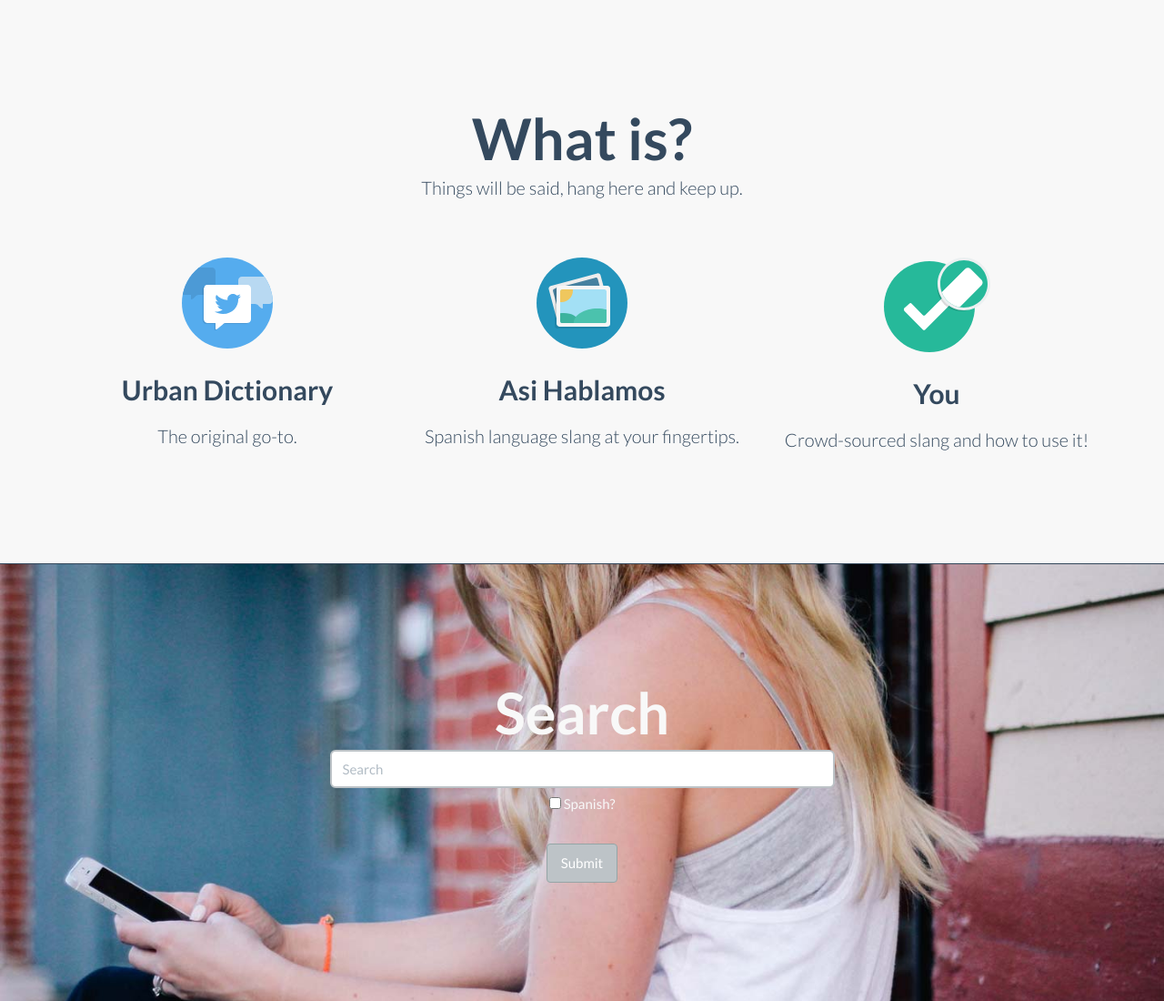
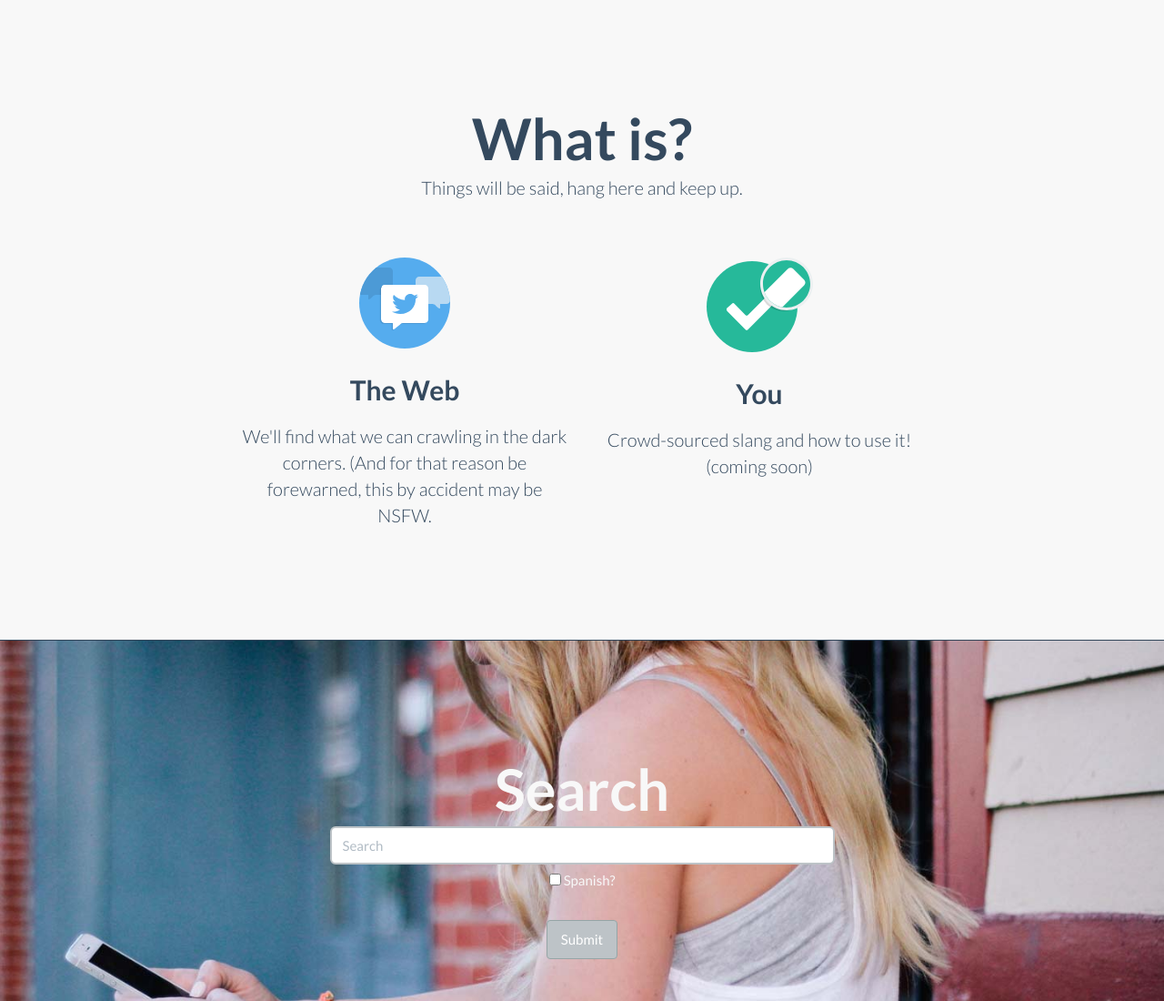
Before and after one commit to uglyboxer/slang, a Django app: page / in a window 1280 px wide. Shown: the part 863-1963 px from the top of the page at 91% size. Run offline with Django 3.2, Linux system fonts and the light colour scheme; data that the repository does not hold is empty; parts of the project's set-up code (start-up, migrations or seed data) failed here and were passed over; some libraries are stand-ins or nearby versions.

Commit message:
Ready deploy

```diff
--- a/dict/templates/base.html
+++ b/dict/templates/base.html
@@ -89,24 +89,19 @@
 
 			<div class="row">
 
-				<div class="col-sm-4 wow fadeInDown text-center">
+				<div class="col-sm-4 col-md-offset-2 wow fadeInDown text-center">
 					<img class="rotate" src="{% static 'img/icon/tweet.svg' %}" alt="Generic placeholder image">
-					<h3>Urban Dictionary</h3>
-					<p class="lead">The original go-to. </p>
+					<h3>The Web</h3>
+					<p class="lead">We'll find what we can crawling in the dark corners.  (And for that reason be forewarned, this by accident may be NSFW.</p>
 					<!-- <p><a class="btn btn-embossed btn-primary view" role="button">View Details</a></p> -->
 					</div><!-- /.col-lg-4 -->
 
-					<div class="col-sm-4 wow fadeInDown text-center">
-						<img  class="rotate" src="{% static 'img/icon/picture.svg' %}" alt="Generic placeholder image">
-						<h3>Asi Hablamos</h3>
-						<p class="lead">Spanish language slang at your fingertips. </p>
-						<!-- <p><a class="btn btn-embossed btn-primary view" role="button">View Details</a></p> -->
-						</div><!-- /.col-lg-4 -->
+
 
 						<div class="col-sm-4 wow fadeInDown text-center">
 							<img  class="rotate" src="{% static 'img/icon/retina.svg' %}" alt="Generic placeholder image">
 							<h3>You</h3>
-							<p class="lead">Crowd-sourced slang and how to use it! </p>
+							<p class="lead">Crowd-sourced slang and how to use it! (coming soon)</p>
 							<!-- <p><a class="btn btn-embossed btn-primary view" role="button">View Details</a></p> -->
 							</div><!-- /.col-lg-4 -->
 
```
